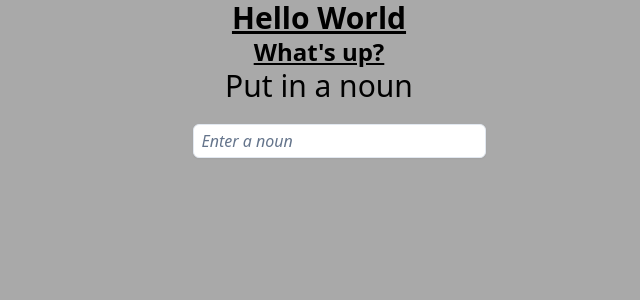
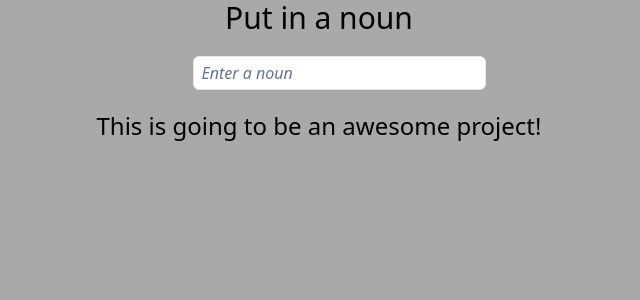
Before and after one commit to Ozz760/MadLibTs, a React (Create React App) app: page / in a window 1280 px wide. Shown: the top 300 px of the page, without its empty margins (321-961 px from the left). Built offline with nearby package versions, Linux system fonts and the light colour scheme.

Commit message:
Adding logic to the MadLib game

```diff
--- a/src/App.tsx
+++ b/src/App.tsx
@@ -1,15 +1,12 @@
-import React from "react";
+import React, { useState } from "react";
 import InputField from "./components/InputField";
+// Import a json file that has stories for the MadLib game.
 
 const App: React.FC = () => {
+  const [wordsFromUser, setWordsFromUser] = useState<string[]>([]);
+
   return (
     <div className="">
-      <h1 className="text-3xl font-bold underline flex flex-col items-center justify-center">
-        Hello World
-      </h1>
-      <h2 className="text-2xl font-semibold underline flex flex-col items-center justify-center">
-        What's up?
-      </h2>
       <InputField />
     </div>
   );
--- a/src/components/InputField.tsx
+++ b/src/components/InputField.tsx
@@ -13,6 +13,7 @@ const InputField: React.FC = () => {
           placeholder="Enter a noun"
         ></input>
       </div>
+      <h1 className=" text-2xl">This is going to be an awesome project!</h1>
     </div>
   );
 };
```
